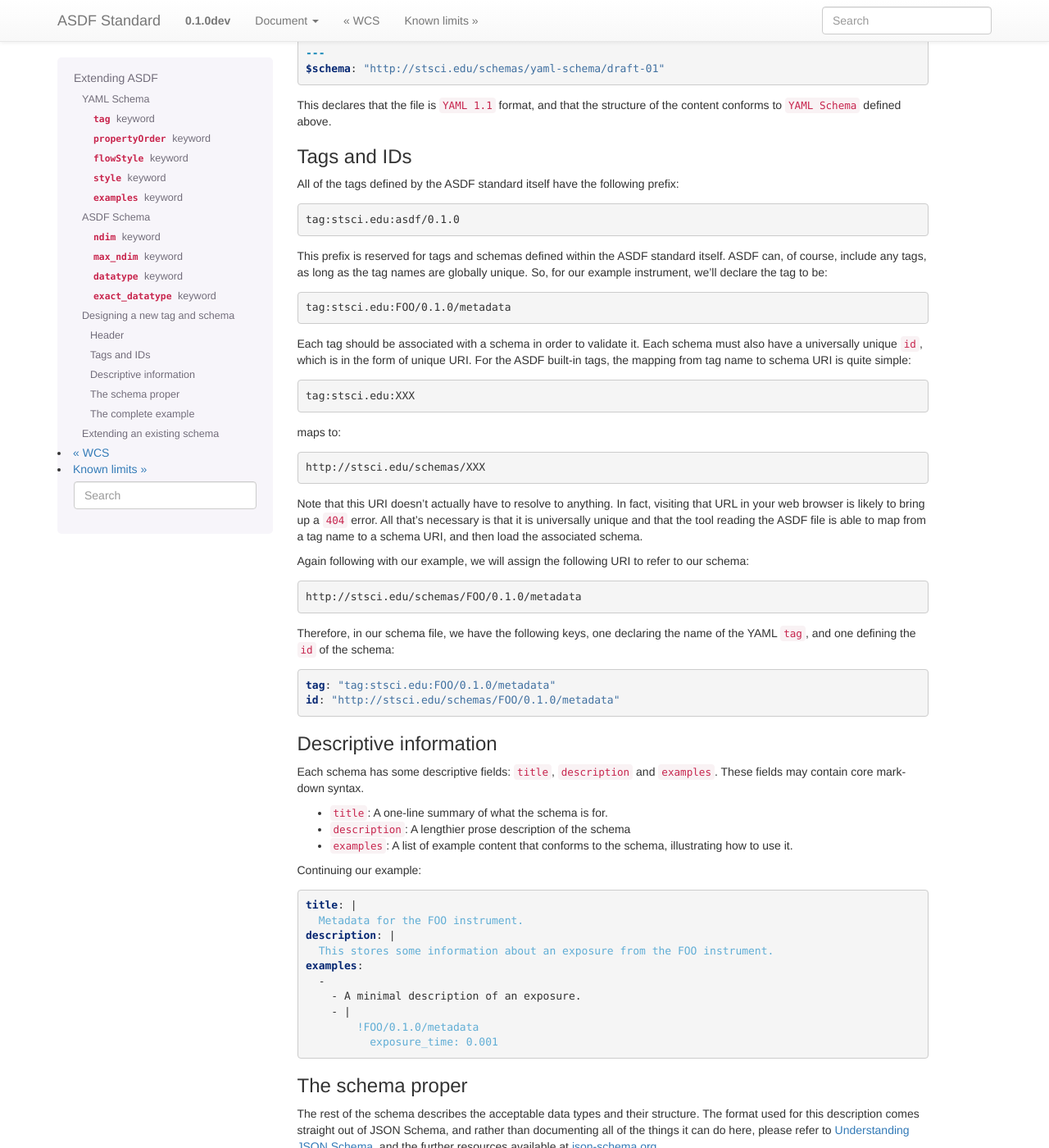
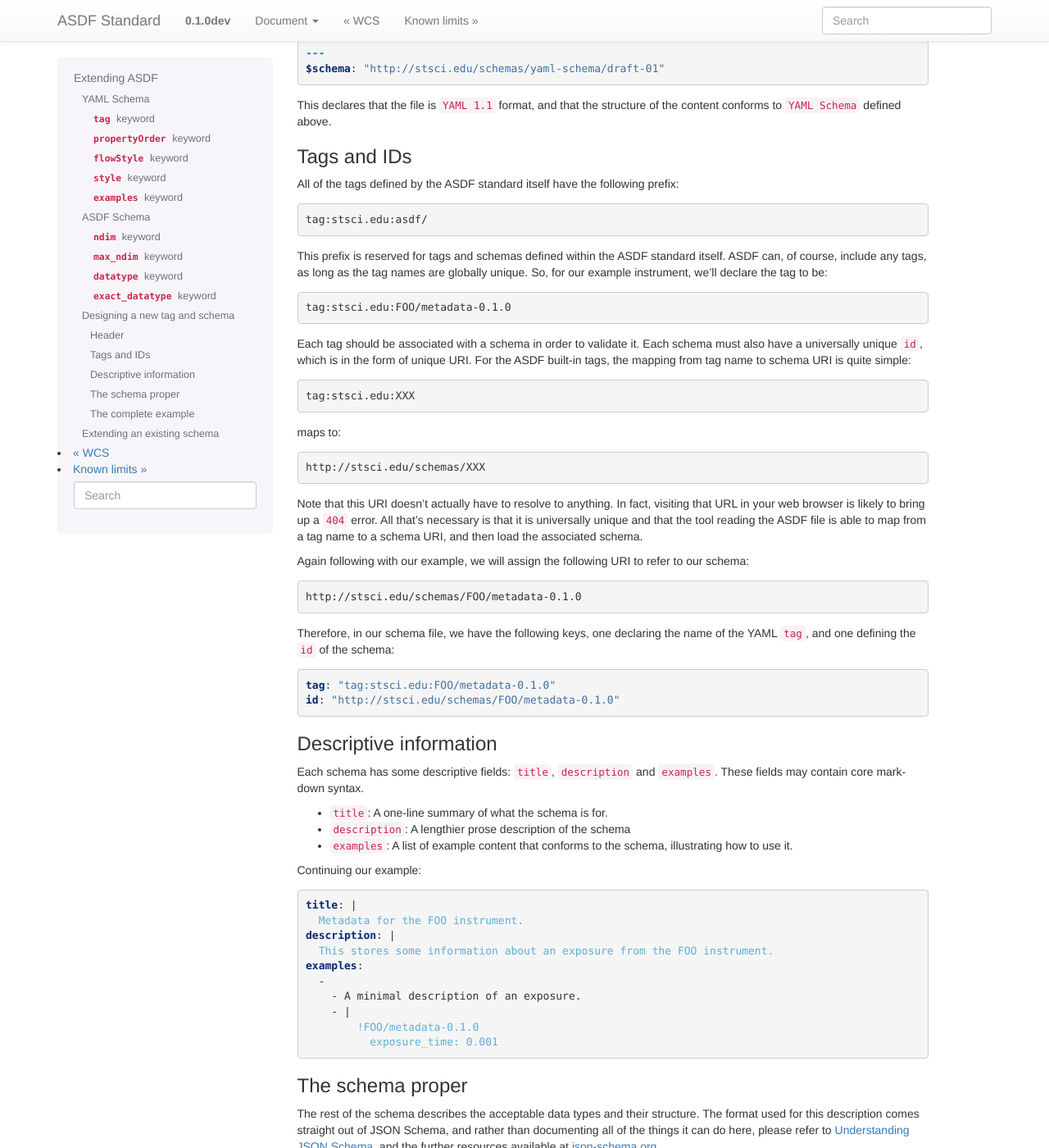
Before and after one commit to asdf-format/asdf-standard, a Sphinx documentation site: the page built from source/extending.rst, in a window 1280 px wide and 1400 px high, scrolled down 2583 px. Shown: the whole window at 82% size. Built offline with Sphinx 7.4.7, drawn with Linux system fonts in a browser that asks for light colours; pages that are not in the unit, such as notebooks, are missing from menus; some of the changed text lies outside the part shown.

```diff
--- a/source/extending.rst
+++ b/source/extending.rst
@@ -51,11 +51,11 @@ schema includes::
 And the :ref:`ndarray
 <http://stsci.edu/schemas/asdf/core/ndarray-0.1.0>` schema includes::
 
-    tag: "tag:stsci.edu:asdf/0.1.0/core/ndarray"
+    tag: "tag:stsci.edu:asdf/core/ndarray-0.1.0"
 
 This has the net effect of requiring that the ``data`` property at the
 top-level of all ASDF files is tagged as
-``tag:stsci.edu:asdf/0.1.0/core/ndarray``.
+``tag:stsci.edu:asdf/core/ndarray-0.1.0``.
 
 ``propertyOrder`` keyword
 ^^^^^^^^^^^^^^^^^^^^^^^^^
@@ -204,14 +204,14 @@ Tags and IDs
 All of the tags defined by the ASDF standard itself have the following
 prefix::
 
-  tag:stsci.edu:asdf/0.1.0
+  tag:stsci.edu:asdf/
 
 This prefix is reserved for tags and schemas defined within the ASDF
 standard itself.  ASDF can, of course, include any tags, as long as
 the tag names are globally unique.  So, for our example instrument,
 we'll declare the tag to be::
 
-  tag:stsci.edu:FOO/0.1.0/metadata
+  tag:stsci.edu:FOO/metadata-0.1.0
 
 Each tag should be associated with a schema in order to validate
 it. Each schema must also have a universally unique ``id``, which is
@@ -233,14 +233,14 @@ to a schema URI, and then load the associated schema.
 Again following with our example, we will assign the following URI to
 refer to our schema::
 
-  http://stsci.edu/schemas/FOO/0.1.0/metadata
+  http://stsci.edu/schemas/FOO/metadata-0.1.0
 
 Therefore, in our schema file, we have the following keys, one
 declaring the name of the YAML ``tag``, and one defining the ``id`` of
 the schema::
 
-  tag: "tag:stsci.edu:FOO/0.1.0/metadata"
-  id: "http://stsci.edu/schemas/FOO/0.1.0/metadata"
+  tag: "tag:stsci.edu:FOO/metadata-0.1.0"
+  id: "http://stsci.edu/schemas/FOO/metadata-0.1.0"
 
 Descriptive information
 ^^^^^^^^^^^^^^^^^^^^^^^
@@ -265,7 +265,7 @@ Continuing our example::
     -
       - A minimal description of an exposure.
       - |
-          !FOO/0.1.0/metadata
+          !FOO/metadata-0.1.0
             exposure_time: 0.001
 
 The schema proper
@@ -302,7 +302,7 @@ elements in your schema that are based on the custom types defined in
 the ASDF standard::
 
     exposure_time_units:
-      $ref: "http://stsci.edu/schemas/asdf/0.1.0/unit/unit"
+      $ref: "http://stsci.edu/schemas/asdf/unit/unit-0.1.0"
       description: |
         The unit of the exposure time.
       default:
@@ -322,8 +322,8 @@ Here is our complete schema example::
   %YAML 1.1
   ---
   $schema: "http://stsci.edu/schemas/yaml-schema/draft-01"
-  tag: "tag:stsci.edu:FOO/0.1.0/metadata"
-  id: "http://stsci.edu/schemas/FOO/0.1.0/metadata"
+  tag: "tag:stsci.edu:FOO/metadata-0.1.0"
+  id: "http://stsci.edu/schemas/FOO/metadata-0.1.0"
 
   title: |
     Metadata for the FOO instrument.
@@ -333,7 +333,7 @@ Here is our complete schema example::
     -
       - A minimal description of an exposure.
       - |
-          !FOO/0.1.0/metadata
+          !FOO/metadata-0.1.0
             exposure_time: 0.001
 
   type: object
@@ -350,7 +350,7 @@ Here is our complete schema example::
         The time of the exposure, in nanoseconds.
 
     exposure_time_units:
-      $ref: "http://stsci.edu/schemas/asdf/0.1.0/unit/unit"
+      $ref: "http://stsci.edu/schemas/asdf/unit/unit-0.1.0"
       description: |
         The unit of the exposure time.
       default:
--- a/source/file_layout.rst
+++ b/source/file_layout.rst
@@ -112,9 +112,9 @@ end marker), each on their own line.  Between these two markers is the
 YAML content.  For example::
 
       %YAML 1.1
-      %TAG ! tag:stsci.edu:asdf/0.1.0/
-      --- !core/asdf
-      data: !core/ndarray
+      %TAG ! tag:stsci.edu:asdf/
+      --- !core/asdf-0.1.0
+      data: !core/ndarray-0.1.0
         source: 0
         datatype: float64
         shape: [1024, 1024]
```
Also changed, not shown: source/asdf_in_fits.rst (+4 -4 lines), source/tree.rst (+8 -10 lines).
